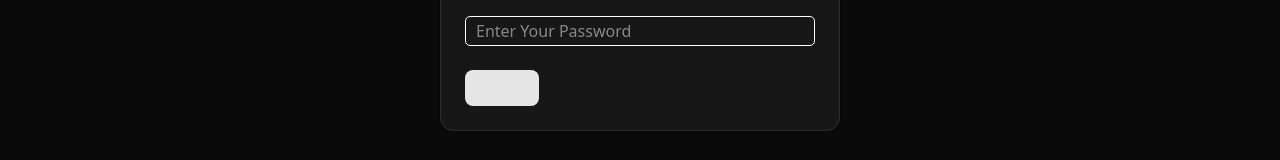
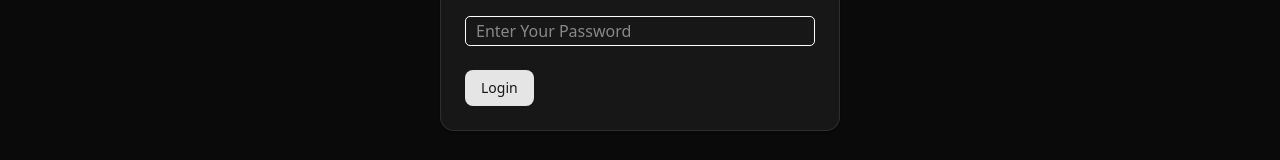
Before and after one commit to arunb1212/shortner, a React (Vite) app: page /login in a window 1280 px wide. Both pictures are taken after a click on the tab "Login". Shown: the part 337-497 px from the top of the page. Built offline with nearby package versions, Linux system fonts and the light colour scheme.

Commit message:
Add form validation to Loginform with Yup
Introduced Yup for client-side validation in the Loginform component. Added a new Errors component to display validation messages for email and password fields. Updated package.json to include yup as a dependency.

```diff
--- a/package.json
+++ b/package.json
@@ -24,7 +24,8 @@
     "react-router-dom": "^7.9.1",
     "react-spinners": "^0.17.0",
     "tailwind-merge": "^3.3.1",
-    "tailwindcss": "^4.1.13"
+    "tailwindcss": "^4.1.13",
+    "yup": "^1.7.0"
   },
   "devDependencies": {
     "@eslint/js": "^9.33.0",
--- /dev/null
+++ b/src/Components/Errors.jsx
@@ -0,0 +1,14 @@
+import React from 'react'
+
+const Errors = ({message}) => {
+  return (
+    <div className='text-red-400 text-sm'>
+    {
+        message
+    }
+
+    </div>
+  )
+}
+
+export default Errors
--- a/src/Components/ui/Loginform.jsx
+++ b/src/Components/ui/Loginform.jsx
@@ -1,4 +1,4 @@
-import React, { useState } from 'react'
+import React, { useState } from "react";
 import {
   Card,
   CardAction,
@@ -7,25 +7,53 @@ import {
   CardFooter,
   CardHeader,
   CardTitle,
-  } from "@/components/ui/card"
-import { Button } from './button'
-import { BeatLoader } from 'react-spinners'
+} from "@/components/ui/card";
+import * as Yup from "yup"
+import { Button } from "./button";
+import { BeatLoader } from "react-spinners";
+import Errors from "../Errors";
+// import { validators } from "tailwind-merge";
 const Loginform = () => {
+  const [formData, setFormData] = useState({
+    Email: "",
+    Password: "",
+  });
+  const [Error,SetError]=useState({})
 
-    const[formData,setFormData]=useState({
-        Email:"",
-        Password:"",
+  const handleChange = (e) => {
+    const { name, value } = e.target;
+    setFormData((prevState) => ({
+      ...prevState,
+      [name]: value,
+    }));
+  };
+
+
+  const handleLogin= async()=>{
+     SetError([])
+
+     try {
+      const scheme=Yup.object().shape({
+        Email:Yup.string()
+        .email("Enter valid Email")
+        .required("Email is Required"),
+        Password:Yup.string()
+        .min(6,"Password must be 6 charecter")
+        .required("password is required")
+
+
       })
 
-    const handleChange=(e)=>{
-    const {name,value}=e.target;
-    setFormData((prevState)=>({
-        ...prevState,
-        [name]:value
-    }))
+      await scheme.validate(formData,{abortEarly:false})
+     } catch (e) {
+      const newErrors = {};
+      e?.inner?.forEach((err) => {
+      newErrors [err.path] = err.message;
+      });
+      SetError (newErrors);
      }
-
-console.log(formData)
+  }
+  console.log(formData);
   return (
     <Card>
       <CardHeader>
@@ -34,16 +62,36 @@ console.log(formData)
         {/* <CardAction>Card Action</CardAction> */}
       </CardHeader>
       <CardContent className="w-full">
-    <input className='w-full outline-none border h-[30px] rounded-[5px] px-[10px] border-white ' type="email" name='Email' onChange={handleChange} placeholder='Enter Your email Id' required />
+        <input
+          className="w-full outline-none border h-[30px] rounded-[5px] px-[10px] border-white "
+          type="email"
+          name="Email"
+          onChange={handleChange}
+          placeholder="Enter Your email Id"
+          required
+        />
+        {/* <Error message={"Some message"}/> */}
+        {Error.Email && <Errors message={Error.Email}/>}
       </CardContent>
       <CardContent className="w-full">
-    <input className='w-full outline-none border h-[30px] rounded-[5px] px-[10px] border-white ' type="password" name='password' onChange={handleChange} placeholder='Enter Your Password' required />
+        <input
+          className="w-full outline-none border h-[30px] rounded-[5px] px-[10px] border-white "
+          type="password"
+          name="Password"
+          onChange={handleChange}
+          placeholder="Enter Your Password"
+          required
+        />
+        {/* <Error message={"Some Message"}/> */}
+        {Error.Password && <Errors message={Error.Password}/>}
       </CardContent>
       <CardFooter>
-    <Button>{true?<BeatLoader size={10} color="#00000"/>:"Login"}</Button>
+        <Button onClick={handleLogin}>
+          {"Login"}
+        </Button>
       </CardFooter>
     </Card>
-  )
-}
+  );
+};
 
-export default Loginform
+export default Loginform;
```
Also changed, not shown: 1 other file (tests, documents, lock files or other folders). Lines whose indentation alone changed are shown as unchanged.
